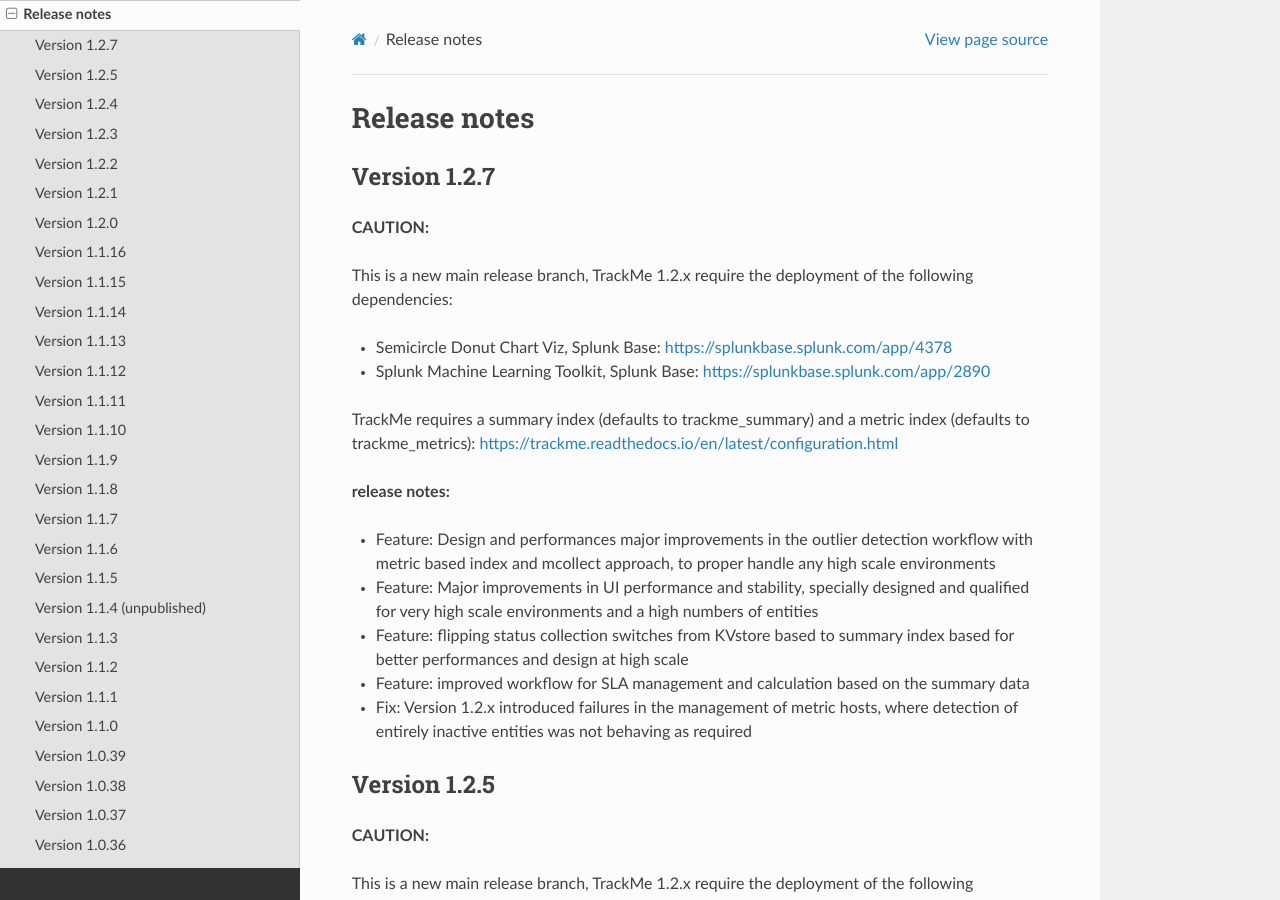
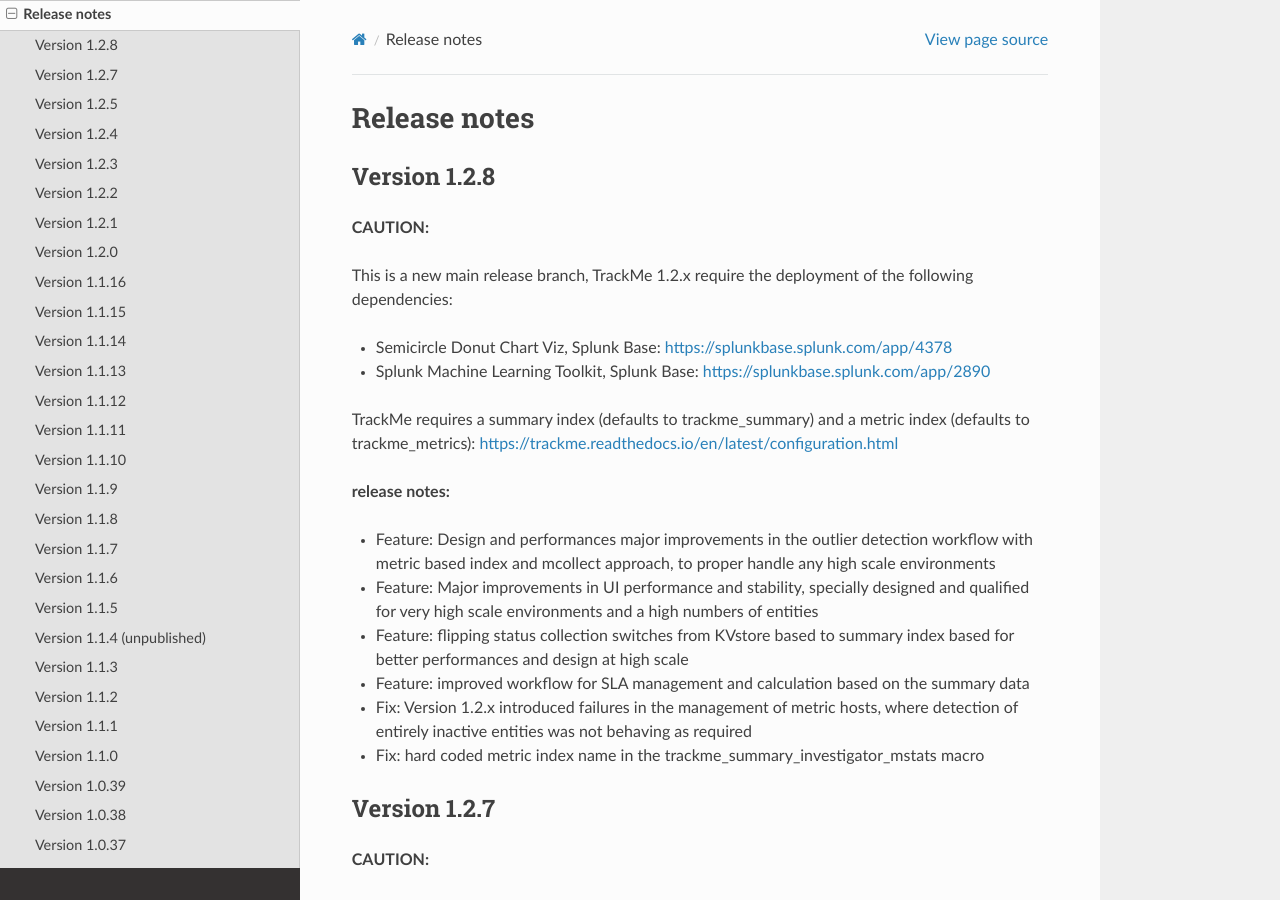
Before and after one commit to guilhemmarchand/trackme, a Sphinx documentation site: the page built from docs/releasenotes.rst, in a window 1280 px wide and 900 px high. Built offline with Sphinx 7.4.7 and the Read the Docs theme 2.0.0, drawn with Linux system fonts in a browser that asks for light colours.

Commit message:
Version 1.2.8
**CAUTION:**

This is a new main release branch, TrackMe 1.2.x require the deployment of the following dependencies:

- Semicircle Donut Chart Viz, Splunk Base: https://splunkbase.splunk.com/app/4378
- Splunk Machine Learning Toolkit, Splunk Base: https://splunkbase.splunk.com/app/2890

TrackMe requires a summary index (defaults to trackme_summary) and a metric index (defaults to trackme_metrics):
https://trackme.readthedocs.io/en/latest/configuration.html

**release notes:**

- Feature: Design and performances major improvements in the outlier detection workflow with metric based index and mcollect approach, to proper handle any high scale environments
- Feature: Major improvements in UI performance and stability, specially designed and qualified for very high scale environments and a high numbers of entities
- Feature: flipping status collection switches from KVstore based to summary index based for better performances and design at high scale
- Feature: improved workflow for SLA management and calculation based on the summary data
- Fix: Version 1.2.x introduced failures in the management of metric hosts, where detection of entirely inactive entities was not behaving as required
- Fix: hard coded metric index name in the trackme_summary_investigator_mstats macro

```diff
--- a/docs/releasenotes.rst
+++ b/docs/releasenotes.rst
@@ -1,5 +1,27 @@
 Release notes
 #############
+
+Version 1.2.8
+=============
+
+**CAUTION:**
+
+This is a new main release branch, TrackMe 1.2.x require the deployment of the following dependencies:
+
+- Semicircle Donut Chart Viz, Splunk Base: https://splunkbase.splunk.com/app/4378
+- Splunk Machine Learning Toolkit, Splunk Base: https://splunkbase.splunk.com/app/2890
+
+TrackMe requires a summary index (defaults to trackme_summary) and a metric index (defaults to trackme_metrics):
+https://trackme.readthedocs.io/en/latest/configuration.html
+
+**release notes:**
+
+- Feature: Design and performances major improvements in the outlier detection workflow with metric based index and mcollect approach, to proper handle any high scale environments
+- Feature: Major improvements in UI performance and stability, specially designed and qualified for very high scale environments and a high numbers of entities
+- Feature: flipping status collection switches from KVstore based to summary index based for better performances and design at high scale
+- Feature: improved workflow for SLA management and calculation based on the summary data
+- Fix: Version 1.2.x introduced failures in the management of metric hosts, where detection of entirely inactive entities was not behaving as required
+- Fix: hard coded metric index name in the trackme_summary_investigator_mstats macro
 
 Version 1.2.7
 =============
```
Also changed, not shown: 4 other files.
